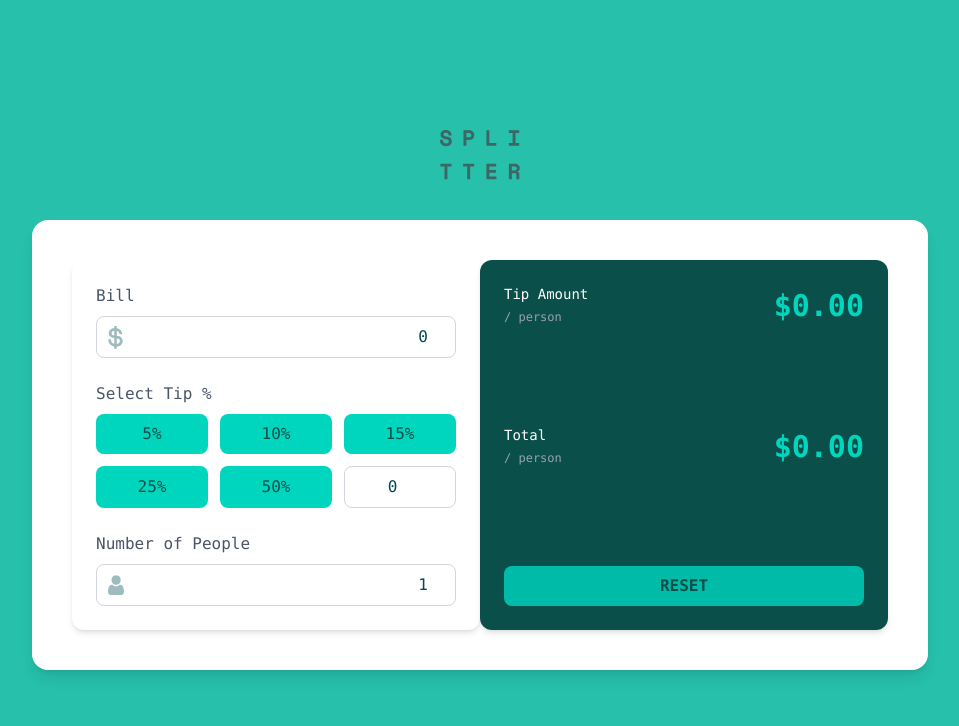
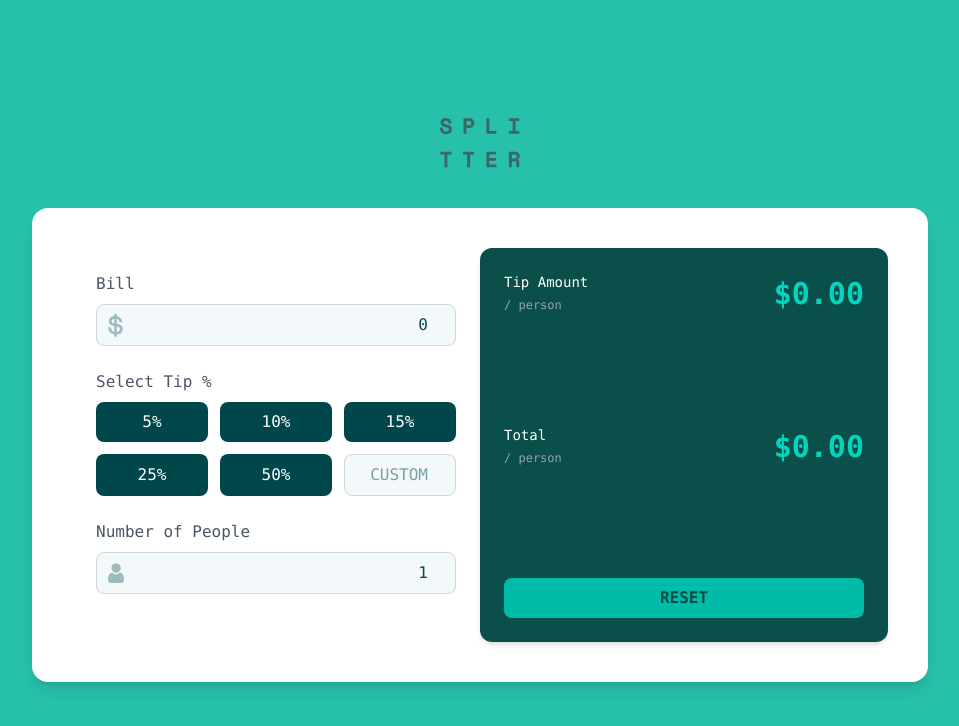
Before and after one commit to jevo1/cabras-tipcalc, a Next.js app in the folder tipcalc/: page / in a window 1280 px wide. Shown: the top 726 px of the page, without its empty margins (160-1119 px from the left). Built offline with nearby package versions, Linux system fonts and the light colour scheme.

Commit message:
fix left panel logic

```diff
--- a/tipcalc/src/app/components/LeftPanel.tsx
+++ b/tipcalc/src/app/components/LeftPanel.tsx
@@ -1,20 +1,52 @@
 "use client";
 import Image from "next/image";
+import { useState } from "react";
 
 interface LeftPanelProps {
-  bill: number;
-  setBill: (value: number) => void;
+  bill: string;
+  setBill: (value: string) => void;
   tipPercentage: number;
   setTipPercentage: (value: number) => void;
-  numberOfPeople: number;
-  setNumberOfPeople: (value: number) => void;
+  numberOfPeople: string;
+  setNumberOfPeople: (value: string) => void;
 }
 
 export default function LeftPanel({ bill, setBill, tipPercentage, setTipPercentage, numberOfPeople, setNumberOfPeople }: LeftPanelProps) {
   const tipOptions = [5, 10, 15, 25, 50];
+  const [isCustomActive, setIsCustomActive] = useState(false);
+  const [customTipValue, setCustomTipValue] = useState("");
+
+  // Check if bill has a value and is greater than 0
+  const hasBill = bill !== "" && parseFloat(bill) > 0;
+
+  // Show warning only if there's a bill AND number of people is 0 or empty
+  const showWarning = hasBill && (numberOfPeople === "" || parseFloat(numberOfPeople) === 0);
+
+  const handleCustomTipClick = () => {
+    setIsCustomActive(true);
+    setTipPercentage(0);
+  };
+
+  const handleCustomTipChange = (e: React.ChangeEvent<HTMLInputElement>) => {
+    const value = e.target.value;
+    setCustomTipValue(value);
+    setTipPercentage(Number(value) || 0);
+  };
+
+  const handlePredefinedTipClick = (tip: number) => {
+    setIsCustomActive(false);
+    setCustomTipValue("");
+    setTipPercentage(tip);
+  };
+
+  const handleCustomInputBlur = () => {
+    if (customTipValue === "") {
+      setIsCustomActive(false);
+    }
+  };
 
   return (
-    <div className="flex-1 bg-white p-6 rounded-xl shadow-md">
+    <div className="flex-1 bg-white p-6 ">
       {/* Bill */}
       <div className="mb-6">
         <label className="block text-gray-600 mb-2">Bill</label>
@@ -30,8 +62,8 @@ export default function LeftPanel({ bill, setBill, tipPercentage, setTipPercenta
             type="number"
             placeholder="0"
             value={bill}
-            onChange={(e) => setBill(Number(e.target.value) || 0)}
-            className="w-full text-right pr-3 pl-8 py-2 border border-gray-300 rounded-lg focus:outline-none focus:ring-2 focus:ring-teal-500"
+            onChange={(e) => setBill(e.target.value)}
+            className="w-full text-right pr-3 pl-8 py-2 border border-gray-300 rounded-lg focus:outline-none focus:ring-2 focus:ring-teal-500 bg-[#f3f8fb]"
           />
         </div>
       </div>
@@ -43,27 +75,39 @@ export default function LeftPanel({ bill, setBill, tipPercentage, setTipPercenta
           {tipOptions.map((tip) => (
             <button
               key={tip}
+              type="button"
               className={`py-2 rounded-lg transition ${
-                tip === tip ? "bg-teal-400 text-teal-900" : "bg-teal-900 text-white hover:bg-teal-700"
+                tip === tipPercentage && !isCustomActive
+                  ? "bg-teal-400 text-[#00474b]"
+                  : "bg-[#00474b] text-white hover:bg-teal-400 hover:text-[#00474b]"
               }`}
-              onClick={() => setTipPercentage(tip)}
-              >
+              onClick={() => handlePredefinedTipClick(tip)}
+            >
               {tip}%
             </button>
           ))}
-          <input
-            type="number"
-            placeholder="Custom"
-            value={tipPercentage}
-            onChange={(e) => setTipPercentage(Number(e.target.value) || 0)}
-            className="w-full text-center py-2 border border-gray-300 rounded-lg focus:outline-none focus:ring-2 focus:ring-teal-500"
-          />
+          <div className="relative">
+            <input
+              type="number"
+              placeholder="CUSTOM"
+              value={isCustomActive ? customTipValue : ""}
+              onClick={handleCustomTipClick}
+              onChange={handleCustomTipChange}
+              onBlur={handleCustomInputBlur}
+              className="w-full text-right pr-3 py-2 border border-gray-300 rounded-lg focus:outline-none focus:ring-2 focus:ring-teal-500 bg-[#f3f8fb] cursor-pointer"
+            />
+          </div>
         </div>
       </div>
 
       {/* Number of People */}
-      <div>
-        <label className="block text-gray-600 mb-2">Number of People</label>
+      <div className="mb-6">
+        <div className="flex justify-between items-center mb-2">
+          <label className="block text-gray-600">Number of People</label>
+          {showWarning && (
+            <span className="text-red-500 text-sm text-right">Can't be zero</span>
+          )}
+        </div>
         <div className="relative">
           <Image
             src="/icon-person.svg"
@@ -76,9 +120,12 @@ export default function LeftPanel({ bill, setBill, tipPercentage, setTipPercenta
             type="number"
             placeholder="0"
             value={numberOfPeople}
-            min={1}
-            onChange={(e) => setNumberOfPeople(Number(e.target.value) || 0)}
-            className="w-full text-right pr-3 pl-8 py-2 border border-gray-300 rounded-lg focus:outline-none focus:ring-2 focus:ring-teal-500"
+            onChange={(e) => setNumberOfPeople(e.target.value)}
+            className={`w-full text-right pr-3 pl-8 py-2 border rounded-lg focus:outline-none focus:ring-2 focus:ring-teal-500 ${
+              showWarning
+                ? "border-red-500 bg-red-50"
+                : "border-gray-300 bg-[#f3f8fb]"
+            }`}
           />
         </div>
       </div>
--- a/tipcalc/tailwind.config.ts
+++ b/tipcalc/tailwind.config.ts
@@ -7,7 +7,11 @@ const config: Config = {
     "./src/app/**/*.{js,ts,jsx,tsx,mdx}",
   ],
   theme: {
-    extend: {},
+    extend: {
+      fontFamily: {
+        mono: ['Space Mono', 'monospace'],
+      },
+    },
   },
   plugins: [],
 };
```
